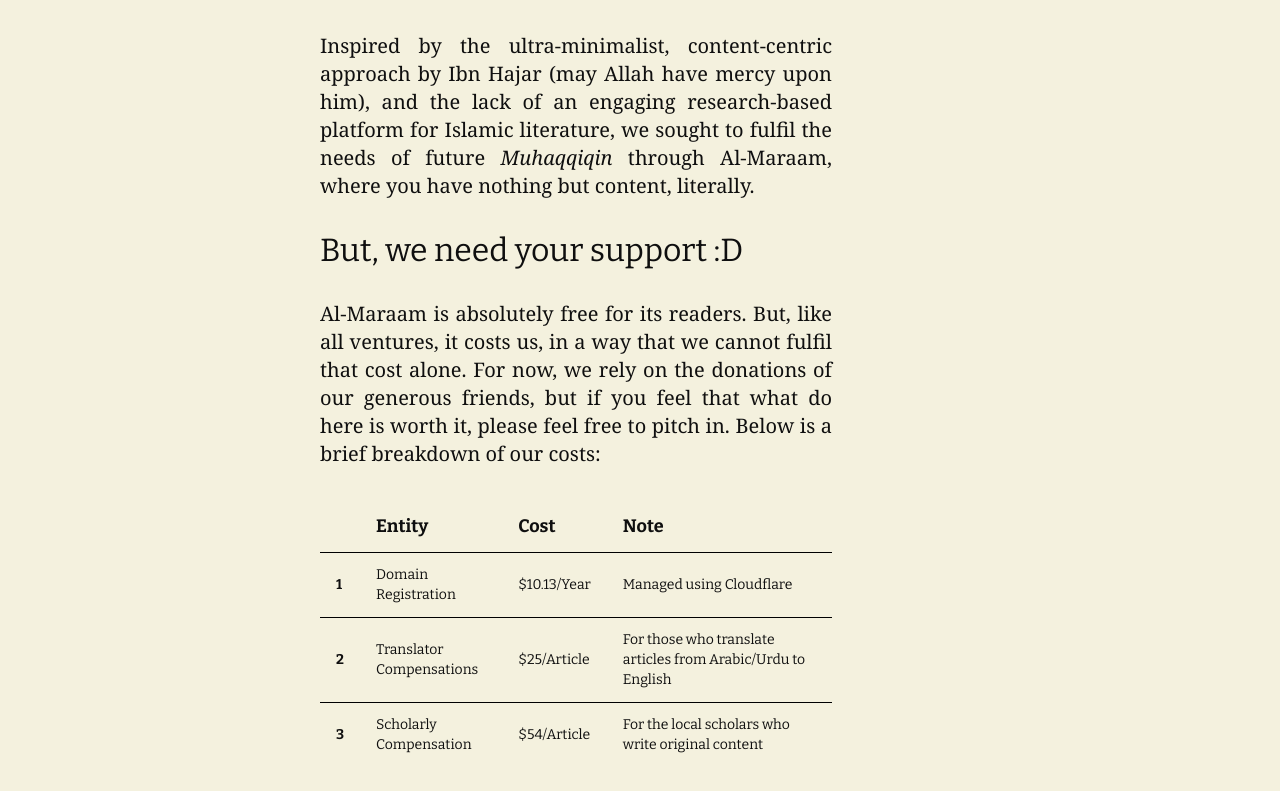
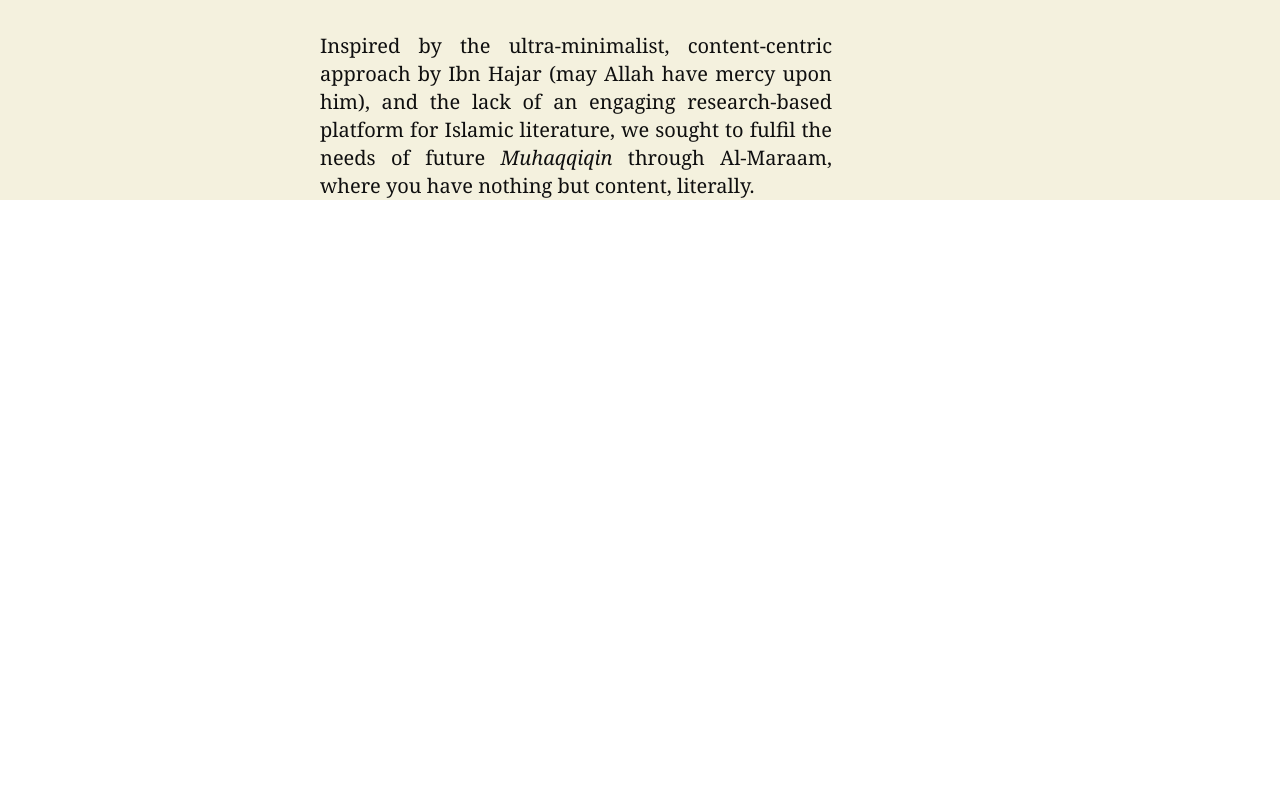
Before and after one commit to SadeemSajid/almaraam, a SvelteKit app: page /about in a window 1280 px wide. Shown: the part 893-1684 px from the top of the page. After the commit the page ends 1093 px from the top, so only its background shows below. Built offline with nearby package versions, Linux system fonts and the light colour scheme; a web font is replaced by a local one.

Commit message:
fix: remove donations tab

```diff
--- a/src/lib/components/Drawer.svelte
+++ b/src/lib/components/Drawer.svelte
@@ -41,7 +41,7 @@
 					</h1>
 					<h1>
 						<a href="/about" on:click={hideDrawer} class="text-2xl sm:text-3xl md:text-5xl"
-							>About & Donate.</a
+							>About.</a
 						>
 					</h1>
 					<h1>
@@ -50,9 +50,7 @@
 						>
 					</h1>
 				</div>
-				<p class="font-arabic font-bold text-[4rem] text-[5rem] lg:text-[12rem] mx-0 lg:mx-8">
-					.المرام
-				</p>
+				<p class="font-arabic font-bold text-[5rem] lg:text-[12rem] mx-0 lg:mx-8">.المرام</p>
 			</div>
 		</div>
 	</div>
--- a/src/routes/about/+page.svelte
+++ b/src/routes/about/+page.svelte
@@ -20,10 +20,10 @@
 		As an aspiring student of Islamic sciences, I was frustrated to find an incredible lack of
 		engaging authentic content on Islam, especially when it came to classical texts. The standard
 		sermons and literature just didn't seem to cut it. Fortunately, in a way, I saw that I was not
-		alone in this. Thus the idea was born: why not use my access to knowledge to translate classical
-		(and modern) excerpts for a broader audience. Moreover, we felt that we needed a way to catalyze
-		the process of research from the scholars. Thus, we (my buddies and I), presented the case to
-		the <span class="italic">Ulema</span>, and boom, here you have it.
+		alone in this. Thus the idea was born: why not use our access to knowledge to translate
+		classical (and modern) excerpts for a broader audience. Moreover, we felt that we needed a way
+		to catalyze the process of research from the scholars. Thus, we (my buddies and I), presented
+		the case to the <span class="italic">Ulema</span>, and boom, here you have it.
 	</p>
 
 	<p class="xl:w-[80%] text-justify">
@@ -32,52 +32,4 @@
 		to fulfil the needs of future <span class="italic">Muhaqqiqin</span> through Al-Maraam, where you
 		have nothing but content, literally.
 	</p>
-
-	<h2>But, we need your support :D</h2>
-
-	<p class="xl:w-[80%] text-justify">
-		Al-Maraam is absolutely free for its readers. But, like all ventures, it costs us, in a way that
-		we cannot fulfil that cost alone. For now, we rely on the donations of our generous friends, but
-		if you feel that what do here is worth it, please feel free to pitch in. Below is a brief
-		breakdown of our costs:
-	</p>
-
-	<div class="mb-10 xl:w-[80%]">
-		<div class="overflow-x-auto">
-			<table class="table table-zebra">
-				<!-- head -->
-				<thead>
-					<tr>
-						<th class="w-8"></th>
-						<th class="text-sm md:text-lg">Entity</th>
-						<th class="text-sm md:text-lg">Cost</th>
-						<th class="text-sm md:text-lg min-w-[200px]">Note</th>
-					</tr>
-				</thead>
-				<tbody>
-					<!-- row 1 -->
-					<tr>
-						<th>1</th>
-						<td>Domain Registration</td>
-						<td>$10.13/Year</td>
-						<td>Managed using Cloudflare</td>
-					</tr>
-					<!-- row 2 -->
-					<tr>
-						<th>2</th>
-						<td>Translator Compensations</td>
-						<td>$25/Article</td>
-						<td>For those who translate articles from Arabic/Urdu to English</td>
-					</tr>
-					<!-- row 3 -->
-					<tr>
-						<th>3</th>
-						<td>Scholarly Compensation</td>
-						<td>$54/Article</td>
-						<td>For the local scholars who write original content</td>
-					</tr>
-				</tbody>
-			</table>
-		</div>
-	</div>
 </div>
```
